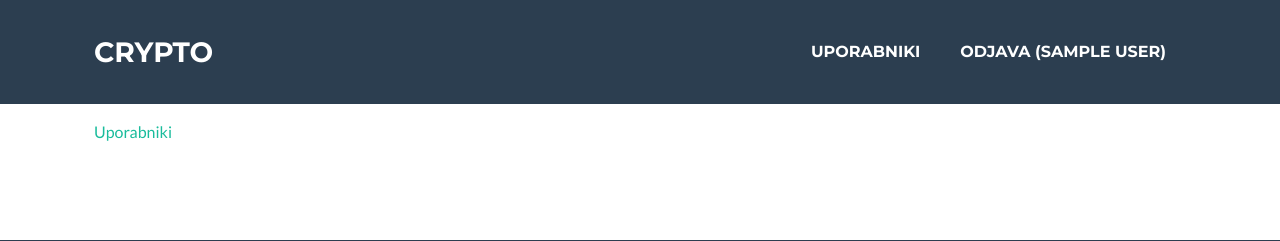
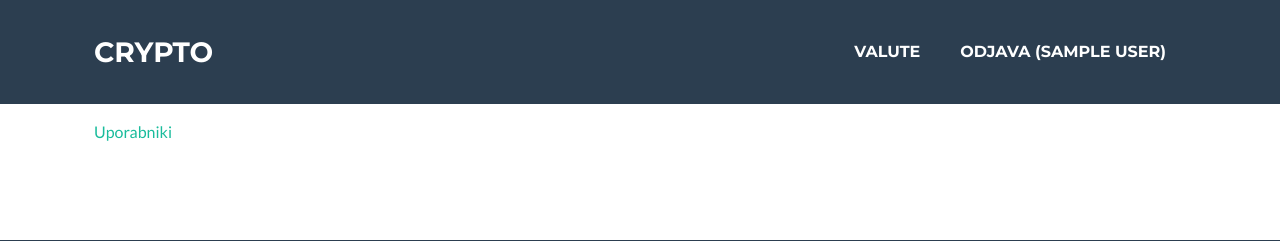
Before and after one commit to OogaBoogaLuka/Crypto, a PHP site: page /index.php in a window 1280 px wide. Shown: the top 241 px of the page. Run offline with PHP 8.4, Linux system fonts and the light colour scheme; the visitor is signed in with stand-in values (Sample User, id 1).

Commit message:
dodajanje kripto valute

```diff
--- a/header.php
+++ b/header.php
@@ -37,7 +37,7 @@
             <div class="collapse navbar-collapse" id="navbarResponsive">
                 <ul class="navbar-nav ml-auto">
                     <li class="nav-item mx-0 mx-lg-1"><a class="nav-link py-3 px-0 px-lg-3 rounded js-scroll-trigger"
-                            href="users.php">Uporabniki</a></li>
+                            href="cryptocurrencies.php">Valute</a></li>
                     <?php  //prva opcija z echo
                         if (isset($_SESSION['user_id'])) {
                             $first_name = $_SESSION['first_name'];
```
